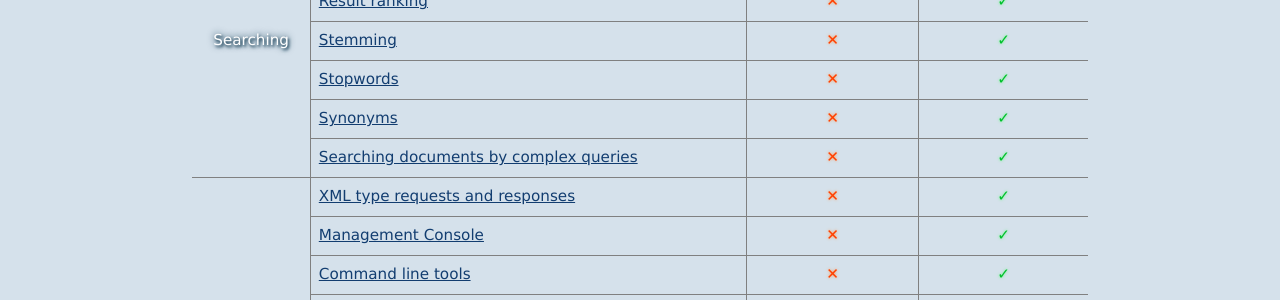
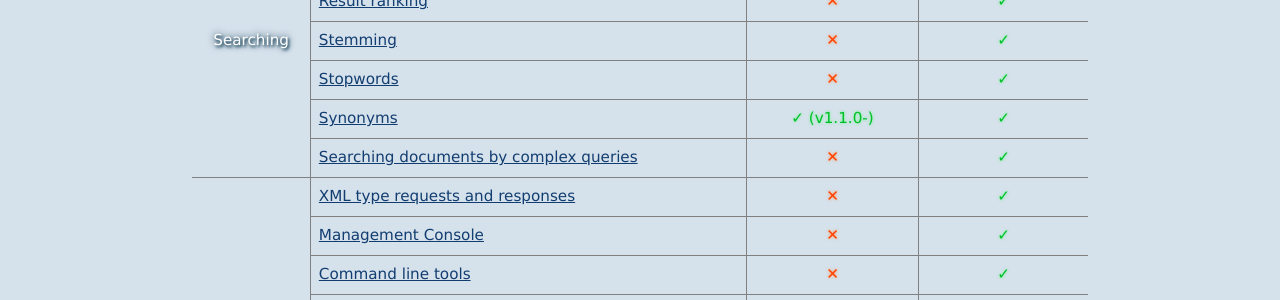
Before and after one commit to groonga/gcs.groonga.org, a Jekyll site: the page built from index.md, in a window 1280 px wide. Shown: the part 1229-1529 px from the top of the page. Built offline with Jekyll 4.4.1, drawn with Linux system fonts in a browser that asks for light colours; comment, search, counter and statistics services are not loaded.

Commit message:
Now Synonyms is supported

```diff
--- a/index.md
+++ b/index.md
@@ -126,7 +126,7 @@ description: Groonga CloudSearch is an Amazon CloudSearch compatible open source
   </tr>
   <tr>
     <td><a href="http://docs.amazonwebservices.com/cloudsearch/latest/developerguide/synonymopts.html">Synonyms</a></td>
-    <td class="functional-ng">&#x2715;</td><td class="functional-ok">&#x2713;</td>
+    <td class="functional-ok">&#x2713; (v1.1.0-)</td><td class="functional-ok">&#x2713;</td>
   </tr>
   <tr>
     <td><a href="http://docs.amazonwebservices.com/cloudsearch/latest/developerguide/searching.html">Searching documents by complex queries</a></td>
```
